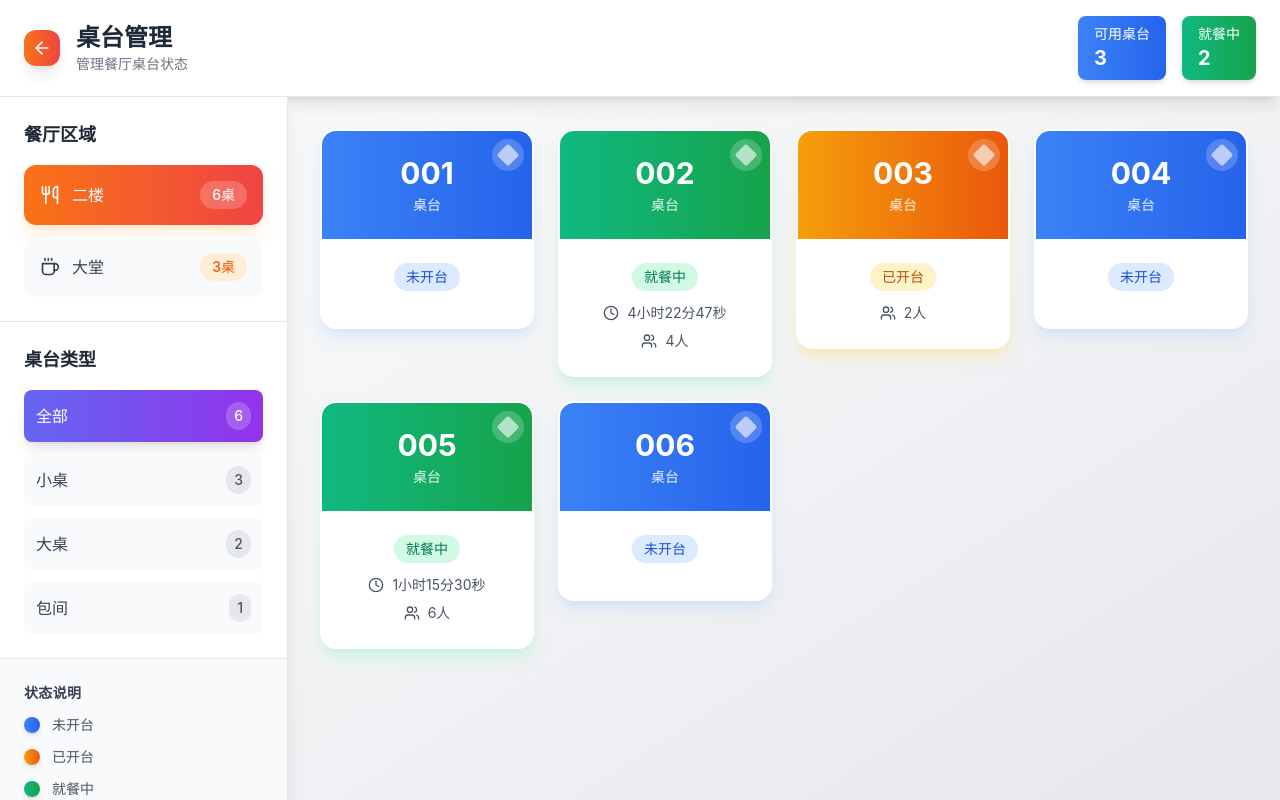
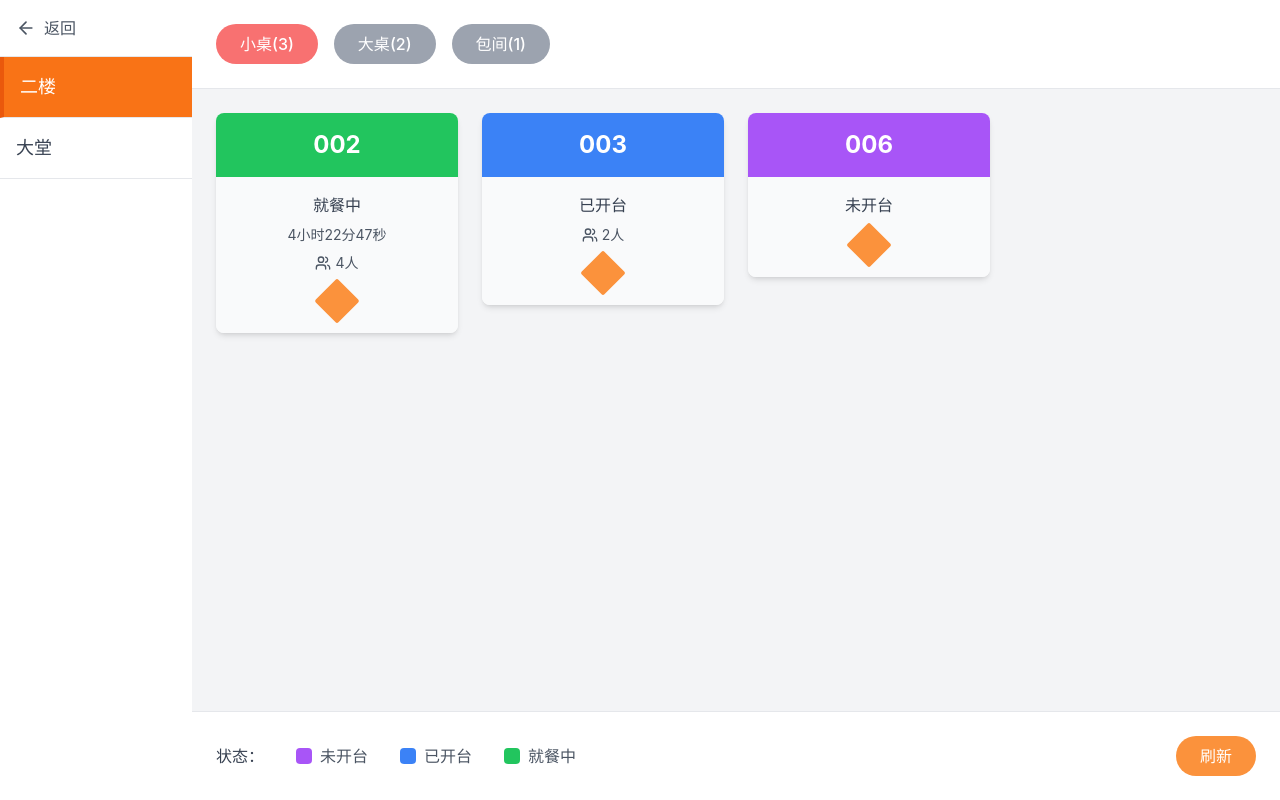
Before and after one commit to doublenian/newretail-web, a React (Vite) app: page /tables in a window 1280 px wide. Built offline with nearby package versions, Linux system fonts and the light colour scheme.

Commit message:
按照图片重构桌台页面布局

```diff
--- a/src/pages/TablesPage.tsx
+++ b/src/pages/TablesPage.tsx
@@ -1,6 +1,6 @@
 import React, { useState } from 'react'
 import { useNavigate } from 'react-router-dom'
-import { Clock, Users, ArrowLeft, Coffee, Utensils } from 'lucide-react'
+import { Clock, Users, ArrowLeft } from 'lucide-react'
 
 interface TableStatus {
   id: string
@@ -15,20 +15,18 @@ interface RestaurantArea {
   id: string
   name: string
   tables: TableStatus[]
-  icon: React.ReactNode
 }
 
 const TablesPage: React.FC = () => {
   const navigate = useNavigate()
   const [selectedArea, setSelectedArea] = useState('floor2')
-  const [selectedType, setSelectedType] = useState('all')
+  const [selectedType, setSelectedType] = useState('small')
 
   // 模拟餐厅区域和桌台数据
   const restaurantAreas: RestaurantArea[] = [
     {
       id: 'floor2',
       name: '二楼',
-      icon: <Utensils className="w-5 h-5" />,
       tables: [
         {
           id: 't001',
@@ -76,7 +74,6 @@ const TablesPage: React.FC = () => {
     {
       id: 'hall',
       name: '大堂',
-      icon: <Coffee className="w-5 h-5" />,
       tables: [
         {
           id: 't101',
@@ -107,38 +104,24 @@ const TablesPage: React.FC = () => {
   const getTableTypeCount = (type: string) => {
     const currentArea = restaurantAreas.find(area => area.id === selectedArea)
     if (!currentArea) return 0
-    if (type === 'all') return currentArea.tables.length
     return currentArea.tables.filter(table => table.type === type).length
   }
 
   const tableTypes = [
     {
-      id: 'all',
-      name: '全部',
-      count: getTableTypeCount('all'),
-      gradient: 'from-indigo-500 to-purple-600',
-      hoverGradient: 'from-indigo-600 to-purple-700'
-    },
-    {
       id: 'small',
       name: '小桌',
-      count: getTableTypeCount('small'),
-      gradient: 'from-emerald-500 to-teal-600',
-      hoverGradient: 'from-emerald-600 to-teal-700'
+      count: getTableTypeCount('small')
     },
     {
       id: 'large',
       name: '大桌',
-      count: getTableTypeCount('large'),
-      gradient: 'from-blue-500 to-cyan-600',
-      hoverGradient: 'from-blue-600 to-cyan-700'
+      count: getTableTypeCount('large')
     },
     {
       id: 'private',
       name: '包间',
-      count: getTableTypeCount('private'),
-      gradient: 'from-rose-500 to-pink-600',
-      hoverGradient: 'from-rose-600 to-pink-700'
+      count: getTableTypeCount('private')
     }
   ]
 
@@ -147,43 +130,23 @@ const TablesPage: React.FC = () => {
     switch (status) {
       case 'available':
         return {
-          gradient: 'from-blue-500 to-blue-600',
-          textColor: 'text-white',
-          statusText: '未开台',
-          statusBg: 'bg-blue-100',
-          statusTextColor: 'text-blue-700',
-          ringColor: 'ring-blue-200',
-          shadowColor: 'shadow-blue-200/50'
+          bgColor: 'bg-purple-500',
+          statusText: '未开台'
         }
       case 'occupied':
         return {
-          gradient: 'from-amber-500 to-orange-600',
-          textColor: 'text-white',
-          statusText: '已开台',
-          statusBg: 'bg-amber-100',
-          statusTextColor: 'text-amber-700',
-          ringColor: 'ring-amber-200',
-          shadowColor: 'shadow-amber-200/50'
+          bgColor: 'bg-blue-500',
+          statusText: '已开台'
         }
       case 'dining':
         return {
-          gradient: 'from-emerald-500 to-green-600',
-          textColor: 'text-white',
-          statusText: '就餐中',
-          statusBg: 'bg-emerald-100',
-          statusTextColor: 'text-emerald-700',
-          ringColor: 'ring-emerald-200',
-          shadowColor: 'shadow-emerald-200/50'
+          bgColor: 'bg-green-500',
+          statusText: '就餐中'
         }
       default:
         return {
-          gradient: 'from-gray-500 to-gray-600',
-          textColor: 'text-white',
-          statusText: '未知',
-          statusBg: 'bg-gray-100',
-          statusTextColor: 'text-gray-700',
-          ringColor: 'ring-gray-200',
-          shadowColor: 'shadow-gray-200/50'
+          bgColor: 'bg-gray-500',
+          statusText: '未知'
         }
     }
   }
@@ -193,7 +156,6 @@ const TablesPage: React.FC = () => {
     const currentArea = restaurantAreas.find(area => area.id === selectedArea)
     if (!currentArea) return []
 
-    if (selectedType === 'all') return currentArea.tables
     return currentArea.tables.filter(table => table.type === selectedType)
   }
 
@@ -206,184 +168,127 @@ const TablesPage: React.FC = () => {
   }
 
   return (
-    <div className="h-full w-full bg-gradient-to-br from-gray-50 via-gray-100 to-gray-200">
-      {/* 顶部导航栏 */}
-      <div className="bg-white shadow-lg border-b border-gray-200">
-        <div className="flex items-center justify-between px-6 py-4">
-          <div className="flex items-center gap-4">
+    <div className="h-full w-full bg-gray-100 flex">
+      {/* 左侧区域选择 */}
+      <div className="w-48 bg-white flex flex-col">
+        {/* 返回按钮 */}
+        <div className="p-4 border-b border-gray-200">
           <button
             onClick={goBack}
-              className="p-2 rounded-xl bg-gradient-to-r from-orange-500 to-red-500 text-white hover:from-orange-600 hover:to-red-600 transition-all duration-300 shadow-lg hover:shadow-xl transform hover:scale-105"
+            className="flex items-center gap-2 text-gray-600 hover:text-gray-800 transition-colors"
           >
             <ArrowLeft className="w-5 h-5" />
+            <span>返回</span>
           </button>
-            <div>
-              <h1 className="text-2xl font-bold text-gray-800">桌台管理</h1>
-              <p className="text-gray-500 text-sm">管理餐厅桌台状态</p>
-            </div>
         </div>
 
-          {/* 实时状态统计 */}
-          <div className="flex items-center gap-4">
-            <div className="px-4 py-2 bg-gradient-to-r from-blue-500 to-blue-600 text-white rounded-lg shadow-md">
-              <div className="text-sm font-medium">可用桌台</div>
-              <div className="text-xl font-bold">{getFilteredTables().filter(t => t.status === 'available').length}</div>
-            </div>
-            <div className="px-4 py-2 bg-gradient-to-r from-emerald-500 to-green-600 text-white rounded-lg shadow-md">
-              <div className="text-sm font-medium">就餐中</div>
-              <div className="text-xl font-bold">{getFilteredTables().filter(t => t.status === 'dining').length}</div>
-            </div>
-          </div>
-        </div>
-      </div>
-
-      <div className="flex h-full">
-        {/* 左侧区域选择 - 精美设计 */}
-        <div className="w-72 bg-white shadow-xl border-r border-gray-200 flex flex-col">
-          <div className="p-6 border-b border-gray-200">
-            <h3 className="text-lg font-semibold text-gray-800 mb-4">餐厅区域</h3>
-            <div className="space-y-3">
+        {/* 区域列表 */}
+        <div className="flex-1">
           {restaurantAreas.map((area) => (
             <button
               key={area.id}
               onClick={() => setSelectedArea(area.id)}
-                  className={`w-full flex items-center justify-between p-4 rounded-xl transition-all duration-300 transform hover:scale-105 ${
+              className={`w-full text-left p-4 border-b border-gray-200 transition-colors ${
                 selectedArea === area.id
-                      ? 'bg-gradient-to-r from-orange-500 to-red-500 text-white shadow-lg shadow-orange-200/50'
-                      : 'bg-gray-50 hover:bg-gray-100 text-gray-700 hover:shadow-md'
+                  ? 'bg-orange-500 text-white border-l-4 border-l-orange-600'
+                  : 'text-gray-700 hover:bg-gray-50'
               }`}
             >
-                  <div className="flex items-center gap-3">
-                    {area.icon}
-                    <span className="font-medium">{area.name}</span>
-                  </div>
-                  <div className={`px-3 py-1 rounded-full text-sm font-medium ${
-                    selectedArea === area.id
-                      ? 'bg-white/20 text-white'
-                      : 'bg-orange-100 text-orange-600'
-                  }`}>
-                    {area.tables.length}桌
-                  </div>
+              <span className="text-lg font-medium">{area.name}</span>
             </button>
           ))}
         </div>
       </div>
 
-          {/* 桌台类型筛选 */}
-          <div className="p-6 border-b border-gray-200">
-            <h3 className="text-lg font-semibold text-gray-800 mb-4">桌台类型</h3>
-            <div className="space-y-3">
+      {/* 右侧内容区域 */}
+      <div className="flex-1 flex flex-col">
+        {/* 顶部桌台类型筛选 */}
+        <div className="bg-white p-6 border-b border-gray-200">
+          <div className="flex gap-4">
             {tableTypes.map((type) => (
               <button
                 key={type.id}
                 onClick={() => setSelectedType(type.id)}
-                  className={`w-full flex items-center justify-between p-3 rounded-lg transition-all duration-300 transform hover:scale-105 ${
+                className={`px-6 py-2 rounded-full font-medium transition-colors ${
                   selectedType === type.id
-                      ? `bg-gradient-to-r ${type.gradient} text-white shadow-lg`
-                      : 'bg-gray-50 hover:bg-gray-100 text-gray-700 hover:shadow-md'
+                    ? 'bg-red-400 text-white'
+                    : 'bg-gray-400 text-white hover:bg-gray-500'
                 }`}
               >
-                  <span className="font-medium">{type.name}</span>
-                  <span className={`px-2 py-1 rounded-full text-sm font-medium ${
-                    selectedType === type.id
-                      ? 'bg-white/20 text-white'
-                      : 'bg-gray-200 text-gray-600'
-                  }`}>
-                    {type.count}
-                  </span>
+                {type.name}({type.count})
               </button>
             ))}
           </div>
         </div>
 
-          {/* 状态说明 */}
-          <div className="p-6 bg-gray-50">
-            <h4 className="text-sm font-semibold text-gray-700 mb-3 uppercase tracking-wide">状态说明</h4>
-            <div className="space-y-3">
-              <div className="flex items-center gap-3">
-                <div className="w-4 h-4 rounded-full bg-gradient-to-r from-blue-500 to-blue-600 shadow-md"></div>
-                <span className="text-sm text-gray-600">未开台</span>
-              </div>
-              <div className="flex items-center gap-3">
-                <div className="w-4 h-4 rounded-full bg-gradient-to-r from-amber-500 to-orange-600 shadow-md"></div>
-                <span className="text-sm text-gray-600">已开台</span>
-              </div>
-              <div className="flex items-center gap-3">
-                <div className="w-4 h-4 rounded-full bg-gradient-to-r from-emerald-500 to-green-600 shadow-md"></div>
-                <span className="text-sm text-gray-600">就餐中</span>
-              </div>
-            </div>
-          </div>
-        </div>
-
-        {/* 右侧桌台显示 */}
-        <div className="flex-1 p-8 overflow-y-auto">
-          <div className="grid grid-cols-1 sm:grid-cols-2 lg:grid-cols-3 xl:grid-cols-4 2xl:grid-cols-5 gap-6">
-            {getFilteredTables().map((table, index) => {
+        {/* 桌台网格 */}
+        <div className="flex-1 p-6">
+          <div className="grid grid-cols-4 gap-6">
+            {getFilteredTables().map((table) => {
               const config = getStatusConfig(table.status)
               return (
-                <div
-                  key={table.id}
-                  className="animate-slide-up"
-                  style={{ animationDelay: `${index * 0.1}s` }}
-                >
+                <div key={table.id} className="w-full">
                   <button
                     onClick={() => handleTableClick(table)}
-                    className={`group relative w-full bg-white rounded-2xl shadow-lg hover:shadow-2xl ${config.shadowColor} transition-all duration-300 transform hover:scale-105 cursor-pointer overflow-hidden border-2 border-transparent hover:${config.ringColor}`}
+                    className="w-full bg-white rounded-lg shadow-md hover:shadow-lg transition-shadow cursor-pointer overflow-hidden"
                   >
                     {/* 桌台号码头部 */}
-                    <div className={`bg-gradient-to-r ${config.gradient} ${config.textColor} p-6 text-center relative`}>
-                      <div className="text-3xl font-bold mb-1">{table.number}</div>
-                      <div className="text-sm opacity-90">桌台</div>
-
-                      {/* 装饰性元素 */}
-                      <div className="absolute top-2 right-2 w-8 h-8 bg-white/20 rounded-full flex items-center justify-center">
-                        <div className="w-4 h-4 bg-white/60 rounded-sm transform rotate-45"></div>
-                      </div>
+                    <div className={`${config.bgColor} text-white p-4 text-center`}>
+                      <div className="text-2xl font-bold">{table.number}</div>
                     </div>
 
                     {/* 状态信息区域 */}
-                    <div className="p-6 bg-white">
-                      <div className={`inline-flex items-center px-3 py-1 rounded-full text-sm font-medium ${config.statusBg} ${config.statusTextColor} mb-3`}>
-                        {config.statusText}
+                    <div className="p-4 bg-gray-50">
+                      <div className="text-center mb-2">
+                        <span className="text-gray-700 font-medium">{config.statusText}</span>
                       </div>
 
                       {/* 详细信息 */}
-                      <div className="space-y-2">
                       {table.duration && (
-                          <div className="flex items-center justify-center gap-2 text-gray-600">
-                            <Clock className="w-4 h-4" />
-                            <span className="text-sm">{table.duration}</span>
+                        <div className="text-center text-sm text-gray-600 mb-2">
+                          {table.duration}
                         </div>
                       )}
 
                       {table.customerCount && (
-                          <div className="flex items-center justify-center gap-2 text-gray-600">
+                        <div className="flex items-center justify-center gap-1 text-sm text-gray-600">
                           <Users className="w-4 h-4" />
-                            <span className="text-sm">{table.customerCount}人</span>
+                          <span>{table.customerCount}人</span>
                         </div>
                       )}
+
+                      {/* 底部装饰图标 */}
+                      <div className="flex justify-center mt-3">
+                        <div className="w-8 h-8 bg-orange-400 transform rotate-45 rounded-sm"></div>
                       </div>
                     </div>
-
-                    {/* 悬停效果 */}
-                    <div className="absolute inset-0 bg-gradient-to-t from-black/5 to-transparent opacity-0 group-hover:opacity-100 transition-opacity duration-300 rounded-2xl pointer-events-none" />
                   </button>
                 </div>
               )
             })}
           </div>
+        </div>
 
-          {/* 空状态 */}
-          {getFilteredTables().length === 0 && (
-            <div className="text-center py-20">
-              <div className="w-24 h-24 mx-auto mb-6 bg-gradient-to-br from-gray-200 to-gray-300 rounded-full flex items-center justify-center">
-                <Utensils className="w-12 h-12 text-gray-400" />
+        {/* 底部状态说明 */}
+        <div className="bg-white p-6 border-t border-gray-200">
+          <div className="flex items-center gap-8">
+            <span className="text-gray-700 font-medium">状态：</span>
+            <div className="flex items-center gap-2">
+              <div className="w-4 h-4 bg-purple-500 rounded"></div>
+              <span className="text-gray-600">未开台</span>
             </div>
-              <div className="text-gray-500 text-xl font-medium mb-2">暂无桌台数据</div>
-              <div className="text-gray-400">请选择其他区域或类型查看桌台信息</div>
+            <div className="flex items-center gap-2">
+              <div className="w-4 h-4 bg-blue-500 rounded"></div>
+              <span className="text-gray-600">已开台</span>
             </div>
-          )}
+            <div className="flex items-center gap-2">
+              <div className="w-4 h-4 bg-green-500 rounded"></div>
+              <span className="text-gray-600">就餐中</span>
+            </div>
+            <button className="ml-auto px-6 py-2 bg-orange-400 text-white rounded-full font-medium hover:bg-orange-500 transition-colors">
+              刷新
+            </button>
+          </div>
         </div>
       </div>
     </div>
```
Lines whose indentation alone changed are shown as unchanged.
